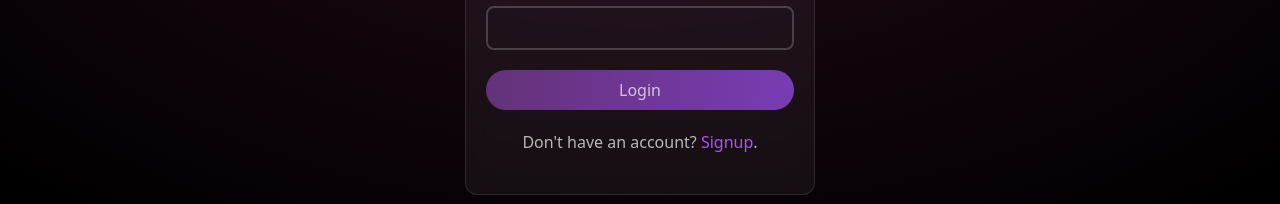
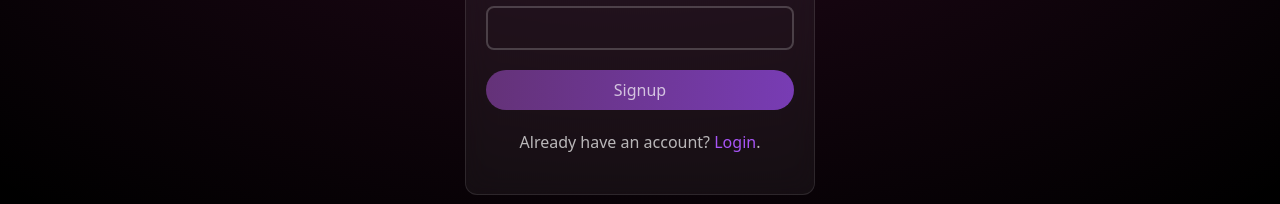
Before and after one commit to AvinashPayak/snipurl, a Nuxt app: page /auth in a window 1280 px wide. Shown: the part 461-665 px from the top of the page. Built offline with nearby package versions, Linux system fonts and the light colour scheme; no server answers.

Commit message:
signup complete

```diff
--- a/pages/auth/index.vue
+++ b/pages/auth/index.vue
@@ -54,13 +54,18 @@
             />
           </div>
           <button type="submit" class="btn btn-primary w-full py-3 mt-5">
-            Login
+            <template v-if="isLoggingIn">Login</template>
+            <template v-else>Signup</template>
           </button>
 
           <div class="text-center mt-5">
-            <button>
+            <button v-if="isLoggingIn">
               Don't have an account?
-              <span class="text-purple-500">Signup</span>.
+              <span class="text-purple-500" @click="toggleLogin">Signup</span>.
+            </button>
+            <button v-else>
+              Already have an account?
+              <span class="text-purple-500" @click="toggleLogin">Login</span>.
             </button>
           </div>
 
@@ -77,7 +82,7 @@ const form = reactive({
   password: "",
 });
 const errors = ref<string>("");
-
+const isLoggingIn = ref<boolean>(false);
 const supabaseAuth = useSupabaseClient();
 
 const handleGithubLogin = () => {
@@ -86,9 +91,38 @@ const handleGithubLogin = () => {
   });
 };
 
+const resetError = () => {
+  errors.value = ""
+}
+
+const handleSignup = async () => {
+  try {
+    const { data, error } = await supabaseAuth.auth.signUp({
+      email: form.email,
+      password: form.password,
+    });
+
+    if (error) {
+      errors.value = error.message;
+      return;
+    }
+    resetError()
+
+    useRouter().push("/dashboard")
+
+  } catch (error) {
+    errors.value = "Something went wrong";
+  }
+};
+
 const handleLogin = async () => {
   if (!form.email || !form.password) {
     errors.value = "Please fill all the fields";
+    return;
+  }
+
+  if (!isLoggingIn.value) {
+    handleSignup();
     return;
   }
 
@@ -100,10 +134,21 @@ const handleLogin = async () => {
 
     if (error) {
       errors.value = error.message;
-      return
+      return;
     }
+
+    resetError()
+
+    useRouter().push("/dashboard")
+
   } catch (error) {
-    errors.value = 'Something went wrong';
+    errors.value = "Something went wrong";
   }
 };
+
+const toggleLogin = () => {
+  isLoggingIn.value = !isLoggingIn.value;
+};
+
+
 </script>
```
